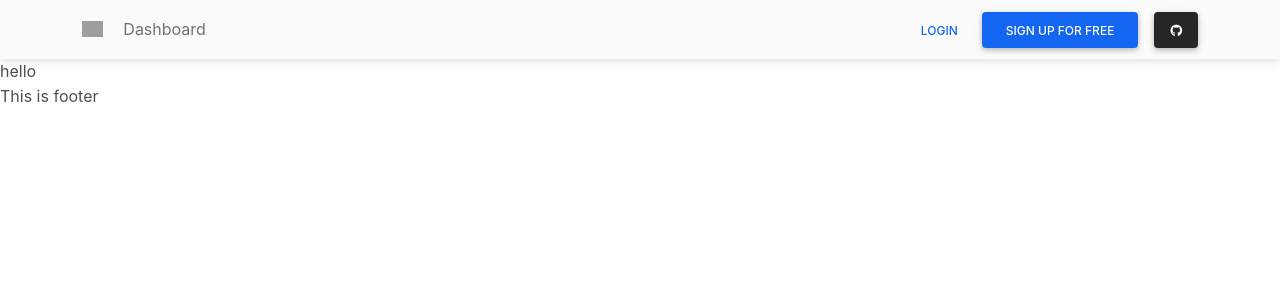
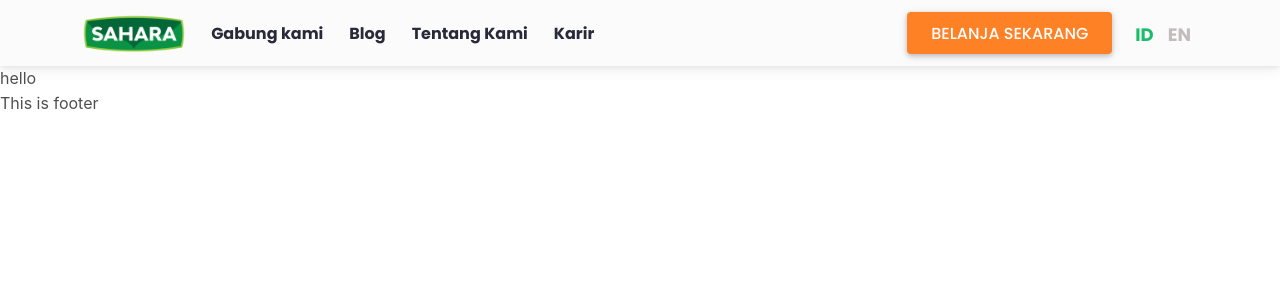
Before and after one commit to Mahbub-Hasan2/sahara-frontend, a Next.js app: page / in a window 1280 px wide. Shown: the top 300 px of the page. Built offline with nearby package versions, Linux system fonts and the light colour scheme; grey boxes are pictures that could not be loaded.

Commit message:
project setup and navbar design done

```diff
--- a/components/ShareComponents/Navbar.js
+++ b/components/ShareComponents/Navbar.js
@@ -1,10 +1,11 @@
 /* eslint-disable @next/next/no-img-element */
 /* eslint-disable @next/next/no-html-link-for-pages */
 import React from 'react';
+import Link from 'next/link';
 
 const Navbar = () => {
     return (
-        <div>
+        <div id="c_s_Navbar_area">
             {/* <!-- Navbar --> */}
             <nav className="navbar navbar-expand-lg navbar-light bg-light">
                 {/* <!-- Container wrapper --> */}
@@ -12,11 +13,11 @@ const Navbar = () => {
                     {/* <!-- Navbar brand --> */}
                     <a className="navbar-brand me-2" href="/">
                         <img
-                            src="https://mdbootstrap.com/img/logo/mdb-transaprent-noshadows.png"
-                            height="16"
+                            src="/Assets/Illustration/PNG/Sahara Logo.png"
+                            height="40"
                             alt=""
                             loading="lazy"
-                            style={{marginTop: "-1px"}}
+                            style={{ marginTop: "-1px" }}
                         />
                     </a>
 
@@ -38,24 +39,38 @@ const Navbar = () => {
                         {/* <!-- Left links --> */}
                         <ul className="navbar-nav me-auto mb-2 mb-lg-0">
                             <li className="nav-item">
-                                <a className="nav-link" href="#">Dashboard</a>
+                                <Link href="#">
+                                    <a className="nav-link">Gabung kami</a>
+                                </Link>
+                            </li>
+                            <li className="nav-item">
+                                <Link href="#">
+                                    <a className="nav-link">Blog</a>
+                                </Link>
+                            </li>
+                            <li className="nav-item">
+                                <Link href="#">
+                                    <a className="nav-link">Tentang Kami</a>
+                                </Link>
+                            </li>
+                            <li className="nav-item">
+                                <Link href="#">
+                                    <a className="nav-link">Karir</a>
+                                </Link>
                             </li>
                         </ul>
                         {/* <!-- Left links --> */}
 
                         <div className="d-flex align-items-center">
-                            <button type="button" className="btn btn-link px-3 me-2">
-                                Login
+                            <button type="button" className="btn btn-primary me-3 def_active_btn">
+                                Belanja Sekarang
                             </button>
-                            <button type="button" className="btn btn-primary me-3">
-                                Sign up for free
+                            <button type="button" className="btn btn-link px-3 btn-ID">
+                                ID
                             </button>
-                            <a
-                                className="btn btn-dark px-3"
-                                href="https://github.com/mdbootstrap/mdb-ui-kit"
-                                role="button"
-                            ><i className="fab fa-github"></i
-                            ></a>
+                            <button type="button" className="btn btn-link px-3 btn-EN">
+                                EN
+                            </button>
                         </div>
                     </div>
                     {/* <!-- Collapsible wrapper --> */}
--- /dev/null
+++ b/styles/Sass/layout/_navbar.scss
@@ -0,0 +1,34 @@
+@import "../utilities/variables";
+
+#c_s_Navbar_area {
+    font-family: "Poppins", sans-serif;
+  .navbar {
+    .navbar-collapse {
+      div {
+        .def_active_btn {
+          background: $CadmiumOrange;
+          font-size: 16px;
+        }
+        .btn-ID,
+        .btn-EN {
+          font-size: 18px;
+          font-weight: 700;
+          padding: 10px 7px 8px !important;
+        }
+        .btn-ID {
+          color: $DarkMintGreen;
+        }
+        .btn-EN {
+          color: rgb(194, 189, 189);
+        }
+      }
+      .nav-item {
+        font-weight: 700;
+        padding: 0px 5px;
+        a {
+          color: #282a3a;
+        }
+      }
+    }
+  }
+}
--- a/styles/Sass/main.scss
+++ b/styles/Sass/main.scss
@@ -1,3 +1,20 @@
+
+// base
+@import "./base/reset";
+
+// fonts links
+@import url('https://fonts.googleapis.com/css2?family=Poppins:wght@100;200;300;400;500;600;700;800;900&display=swap');
+// font-family: 'Poppins', sans-serif;
 
 
-@import "./base/reset";
+// utilities
+
+
+// layout
+@import "./layout/navbar";
+
+
+// components
+
+
+// pages
--- a/styles/Sass/utilities/_variables.scss
+++ b/styles/Sass/utilities/_variables.scss
@@ -0,0 +1,31 @@
+// color variable declarations
+
+// App colors
+$DarkMintGreen: #1ABD6A;
+$CadmiumOrange: #FF8126;
+$EggSour: #FFF5DE;
+$HintOfGreen: #E5FFF0;
+$PaleTurquoise: #ACF6D0;
+
+
+
+// colors
+$primary: #1266f1;
+$secondary: #b23cfd;
+$success: #00b74a;
+$info: #39c0ed;
+$warning: #ffa900;
+$danger: #f93154;
+$light: #f5f5f5;
+$dark: #262626;
+$silver: #c5c9c7;
+$white: white;
+
+
+// color
+// $font-color: #212121;
+// $icons-color: $dark;
+
+// // links color
+// $sidebar-links: #757575;
+// $link-Color: rgb(0, 102, 255);
```
Also changed, not shown: public/Assets/Illustration/PNG/Sahara Logo.png (added).
